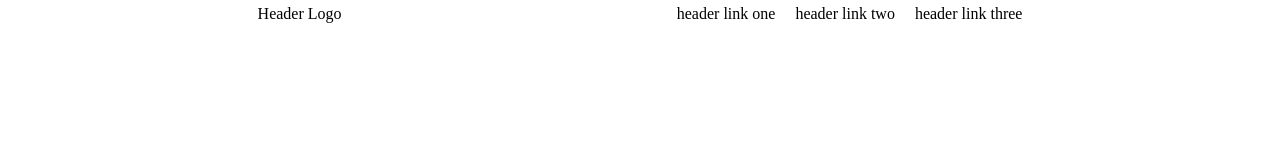
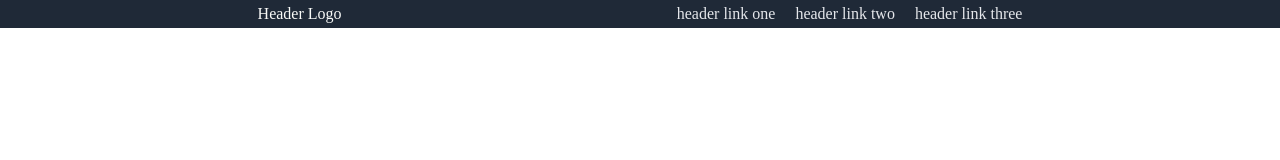
Before and after one commit to Bertieboi56/LandingPage, a plain HTML site: page index.html in a window 1280 px wide. Drawn offline with Linux system fonts and the light colour scheme.

Commit message:
added color to footer and changed font size

```diff
--- a/style.css
+++ b/style.css
@@ -9,6 +9,7 @@
     padding: 5px;
     display:flex;
     justify-content: center;
+    background-color: #1F2937;
 }
 
 .header-menu {
@@ -29,3 +30,13 @@
 .link-three {
     margin-left: 20px;
 }
+
+.header-logo {
+    color: #f9FAF8;
+    size: 24px;
+}
+
+.links {
+    color: #E5E7EB;
+    size: 18px;
+}
```
